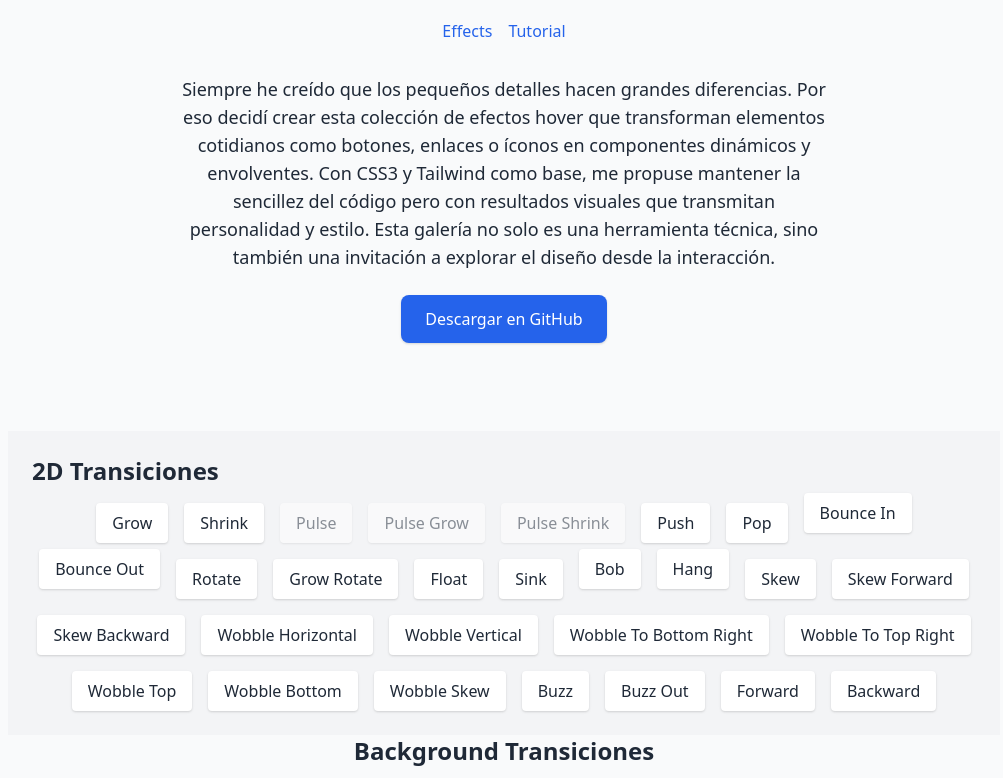
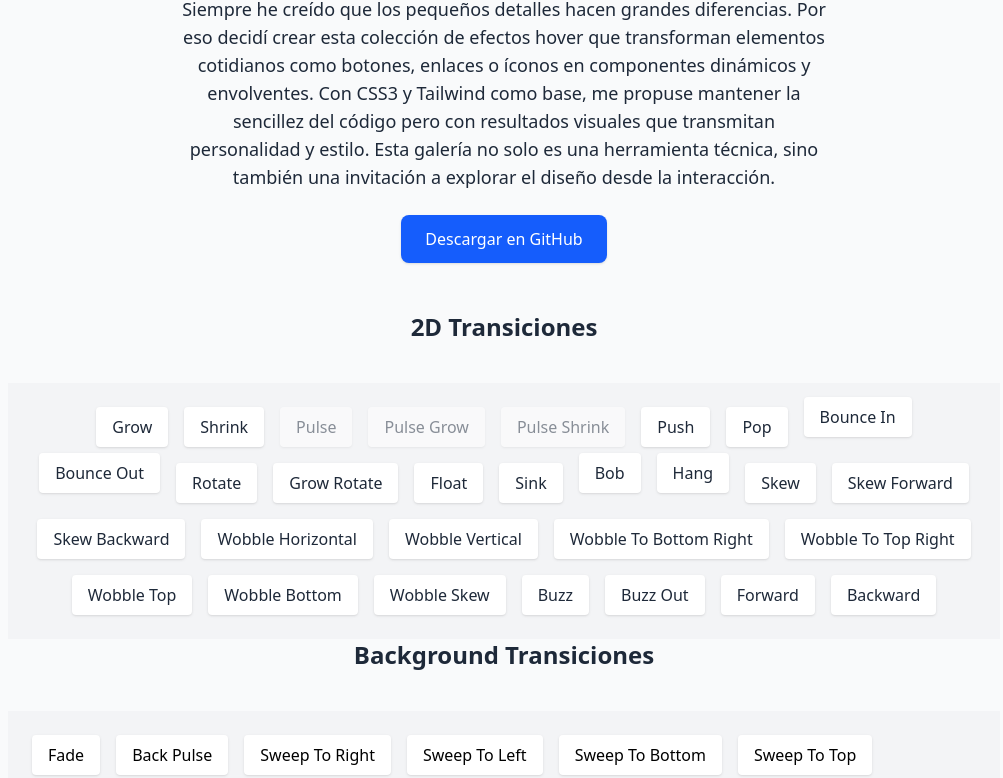
Before and after one commit to JPgitidaho/Hover-CSS-Tailwind, a website: page index.html in a window 1280 px wide. Shown: the part 169-947 px from the top of the page, without its empty margins (136-1139 px from the left). Drawn offline with nearby package versions, Linux system fonts and the light colour scheme.

Commit message:
actualization

```diff
--- a/index.html
+++ b/index.html
@@ -7,14 +7,12 @@
     <title>Hover.css - Tailwind</title>
     <link href="./output.css" rel="stylesheet">
     <link rel="stylesheet" href="./style.css">
-    <link href="https://cdn.jsdelivr.net/npm/tailwindcss@2.2.19/dist/tailwind.min.css" rel="stylesheet">
     <link rel="stylesheet" href="https://cdnjs.cloudflare.com/ajax/libs/font-awesome/6.0.0-beta3/css/all.min.css" />
 
 </head>
 
 <body class="bg-gray-50 text-gray-800 font-sans">
-    <div class="max-w-5xl mx-auto px-4 py-10">
-        <div class="max-w-5xl mx-auto px-4 py-10 sm:px-6 md:px-8">
+    <div class="max-w-5xl mx-auto px-4">
         <header class="flex flex-col items-center mb-8 px-2">
             <a href="https://jpgitidaho.github.io/Hover-CSS-Tailwind/" class="text-sm text-blue-600 underline">
                 Fork me on GitHub
@@ -32,13 +30,10 @@
         </nav>
 
         <p class="text-center text-base sm:text-lg max-w-2xl mx-auto mb-6 px-2">
-                Siempre he creído que los pequeños detalles hacen grandes diferencias. Por eso decidí crear esta
-                colección
+            Siempre he creído que los pequeños detalles hacen grandes diferencias. Por eso decidí crear esta colección
             de efectos hover que transforman elementos cotidianos como botones, enlaces o íconos en componentes
-                dinámicos y envolventes. Con CSS3 y Tailwind como base, me propuse mantener la sencillez del código pero
-                con
-                resultados visuales que transmitan personalidad y estilo. Esta galería no solo es una herramienta
-                técnica,
+            dinámicos y envolventes. Con CSS3 y Tailwind como base, me propuse mantener la sencillez del código pero con
+            resultados visuales que transmitan personalidad y estilo. Esta galería no solo es una herramienta técnica,
             sino también una invitación a explorar el diseño desde la interacción.
         </p>
 
@@ -48,10 +43,10 @@
                 Descargar en GitHub
             </a>
         </div>
-        </div>
+
         <section id="effects" class="space-y-10">
+            <h2 class="text-2xl font-semibold text-center">2D Transiciones</h2>
             <div class="flex flex-wrap gap-4 p-6 bg-gray-100">
-                <h2 class="text-2xl font-semibold text-center">2D Transiciones</h2>
                 <div class="flex flex-wrap justify-center gap-4">
                     <a href="#"
                         class="hover:scale-110 transition-transform duration-300 bg-white px-4 py-2 rounded shadow">Grow</a>
@@ -374,7 +369,7 @@
                 </div>
             </section>
 
-
+    </div>
 
 </body>
 
--- a/style.css
+++ b/style.css
@@ -560,6 +560,7 @@
     height: 2px;
     width: 100%;
     background-color: #3b82f6;
+
     transform: translateY(100%);
     transition: transform 0.3s ease;
 }
```
Lines whose indentation alone changed are shown as unchanged.
